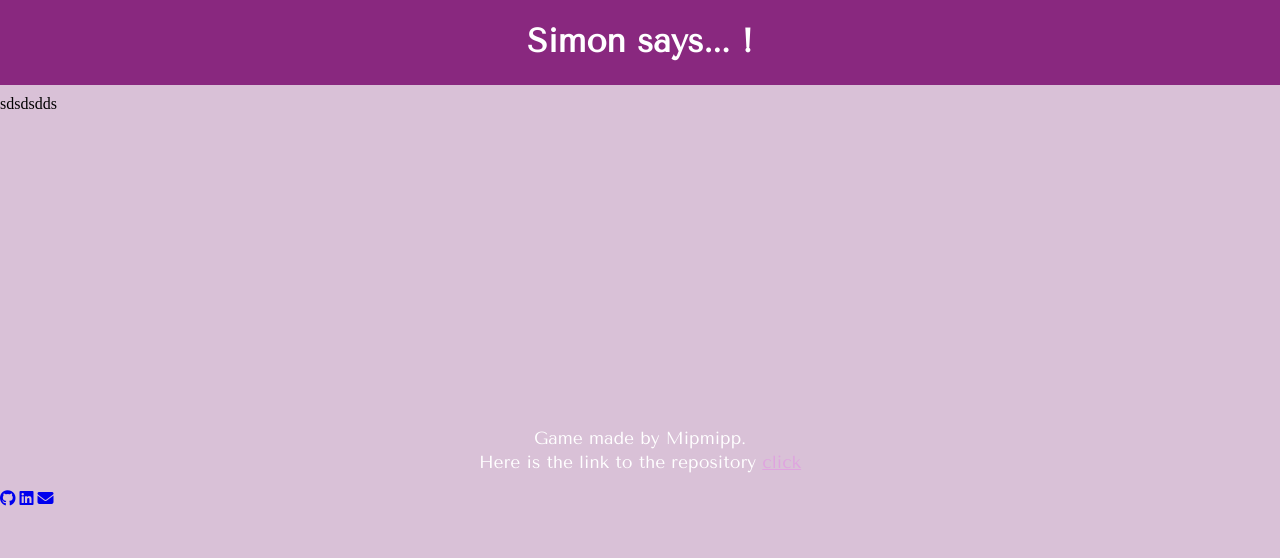
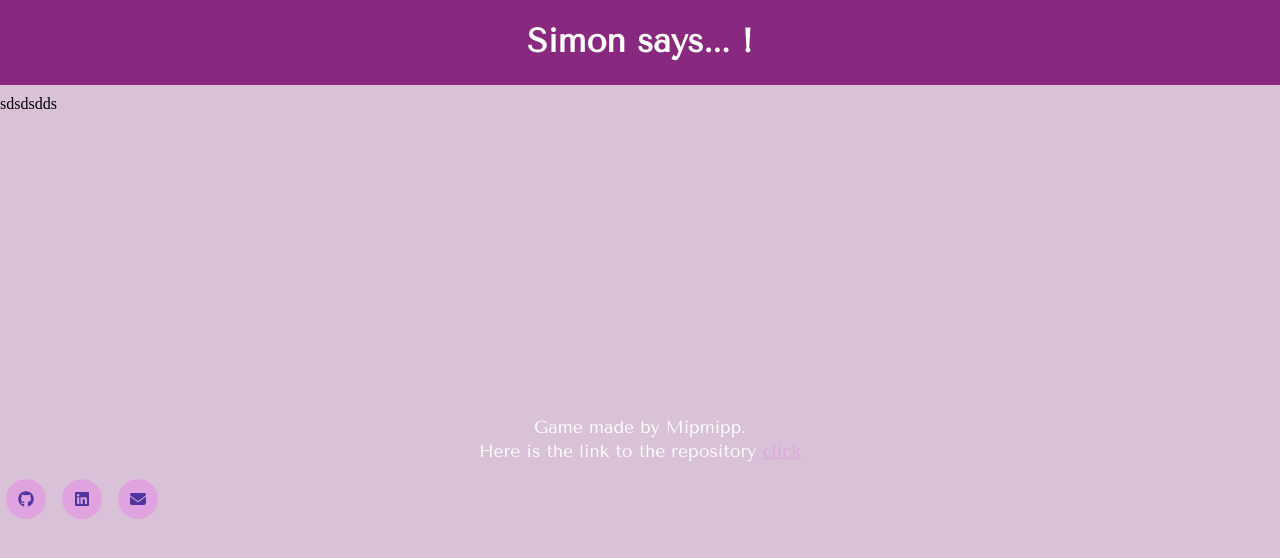
Before and after one commit to Mipmipp/simon-says, a plain HTML site: page index.html in a window 1280 px wide. Drawn offline with nearby package versions, Linux system fonts and the light colour scheme.

Commit message:
Create flex section for social networks and their animations

```diff
--- a/index.css
+++ b/index.css
@@ -30,6 +30,25 @@ body {
         "main"   auto
         "footer" 65px;
 
+.footer-contact a {
+    grid-area: footer-information;
+    display: inline-flex;
+    color: #50349f;
+    width: 40px;
+    height: 40px;
+    background-color: #dfa4df;
+    justify-content: center;
+    align-items: center;
+    text-decoration: none;
+    border-radius: 50%;
+    margin: 0 6px;
+    transition: transform 0.4s;
+}
+
+.footer-contact a:hover {
+    transform: scale(1.3);
+}
+
 h1 {
     font-family: 'Tenor Sans', sans-serif;
     text-align: center;
```
